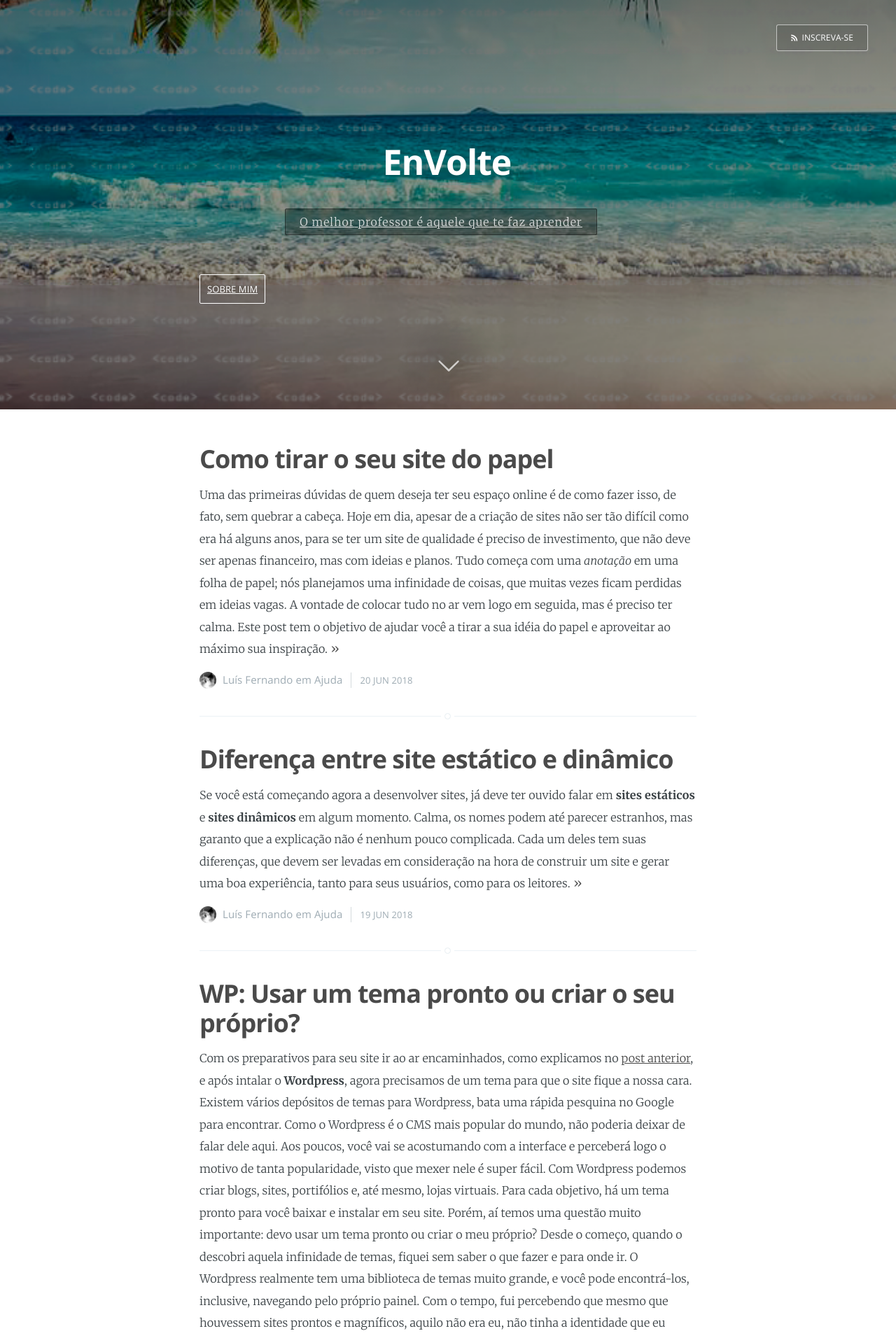
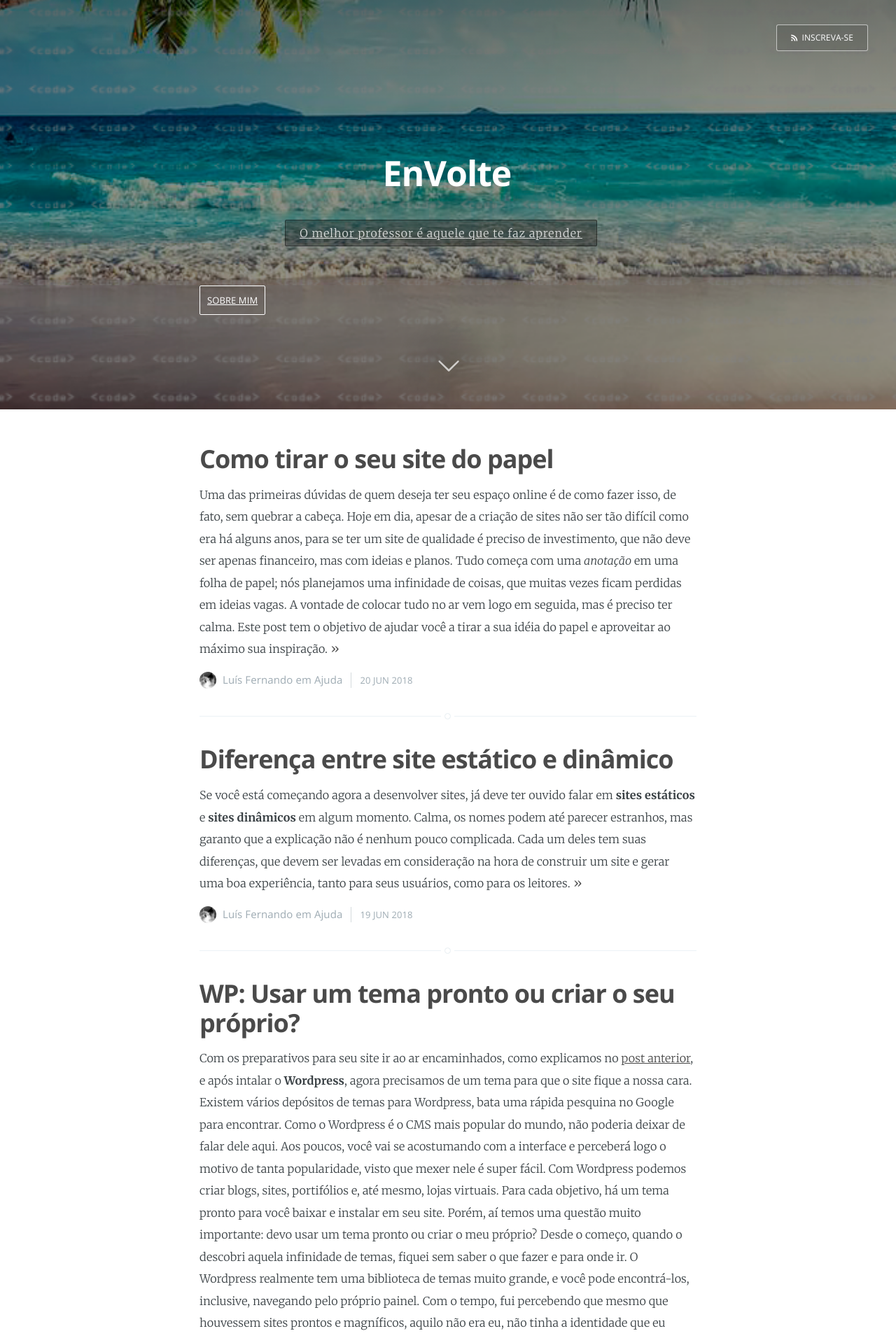
Before and after one commit to EnVolte/envolte.github.io, a Jekyll site: the page built from index.html, in a window 1280 px wide. Shown: the top 1912 px of the page at 70% size. Built offline with Jekyll 4.4.1, drawn with Linux system fonts in a browser that asks for light colours; the list of posts is cut into pages by our own code.

Commit message:
Update index.html

```diff
--- a/index.html
+++ b/index.html
@@ -14,8 +14,9 @@ about: 'about.html'
             {% endif %}
         <a class="subscribe-button icon-feed" href="{{ site.baseurl }}feed.xml">Inscreva-se</a>
     </nav>
+
     <div class="vertical">
-        <div class="main-header-content inner">
+        <div class="main-header-content inner"><br>
             <h1 class="page-title">{{ site.name }}</h1>
             <h2 style="text-decoration: none;" class="page-description"><br>
                 <span style="border: 1px solid rgba(0,0,0,0.4); background: rgba(0,0,0,0.3); border-radius: 2px; font-size: 1.6rem; padding: 8px 20px; text-decoration: none; letter-spacing: 1px; font-weight: normal; overflow: hidden; margin-right: 20px;" id="titulo"></span><br>
```
